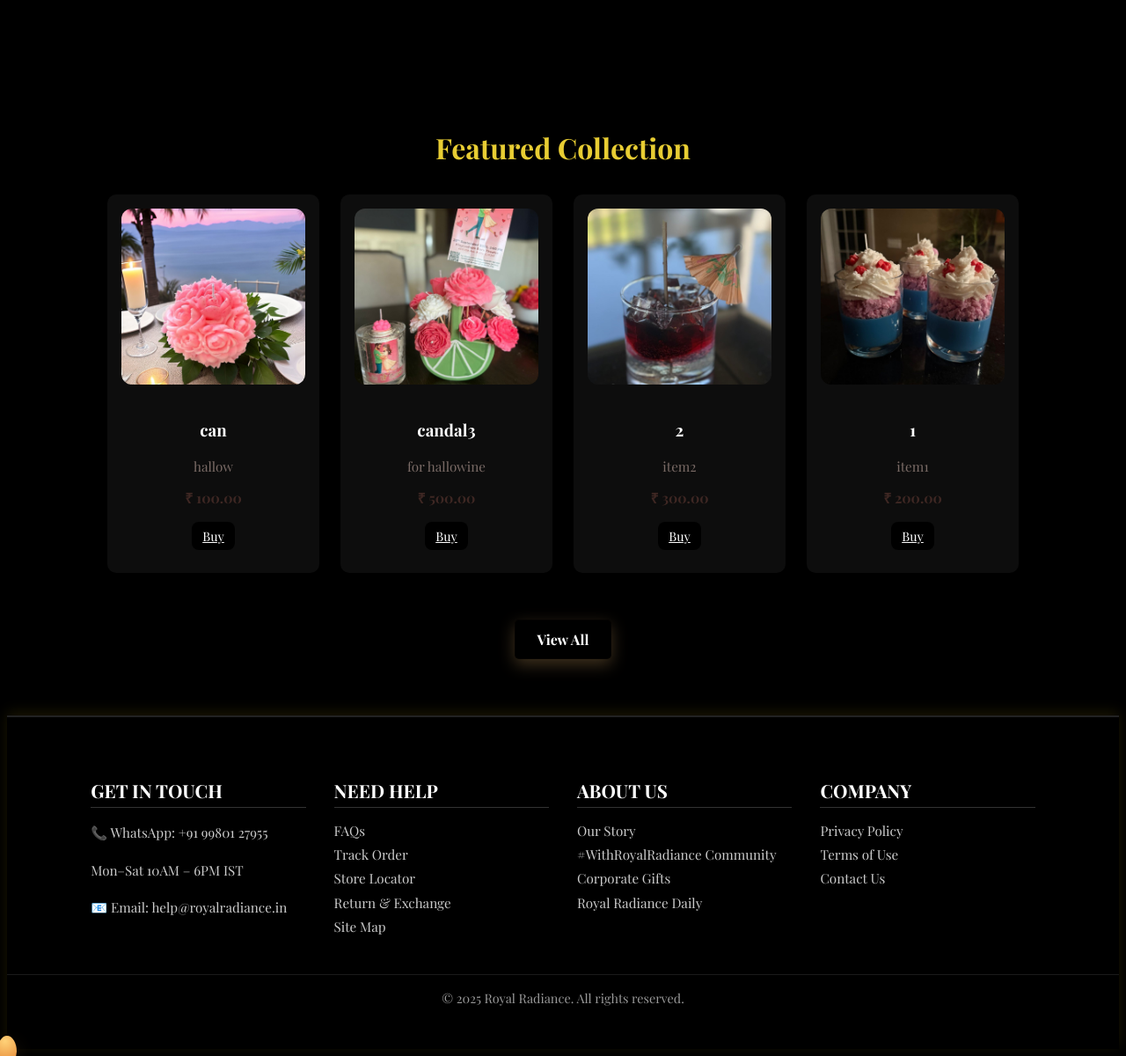
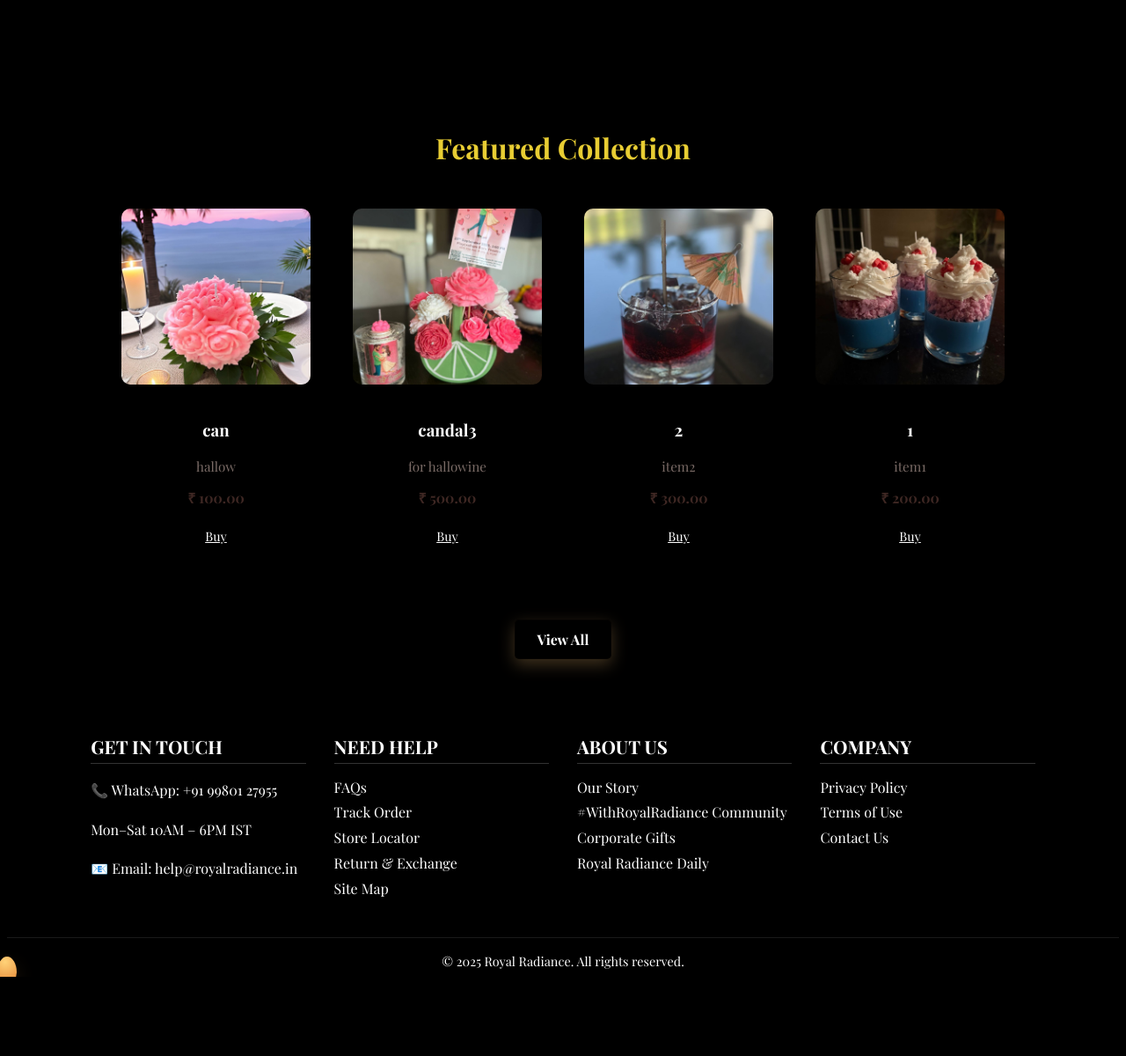
Before and after one commit to thenameisshreesh/royal-radiance, a Flask app: page / in a window 1280 px wide. Shown: the part 799-1999 px from the top of the page at 88% size. After the commit the page ends 1909 px from the top, so only its background shows below. Run offline with Flask 2, Linux system fonts and the light colour scheme; data comes from the database, SQL or seed files in the repository; some libraries are stand-ins or nearby versions; grey boxes are pictures that could not be loaded.

Commit message:
Updated project files

```diff
--- a/static/css/main.css
+++ b/static/css/main.css
@@ -102,8 +102,6 @@ body.theme{
 .flame-btn{position:relative;overflow:visible}
 .btn-flame{position:absolute;right:12px;top:50%;transform:translateY(-50%);width:18px;height:22px;border-radius:50%;background:linear-gradient(120deg,#ffd58a,#ff9f49);box-shadow:0 6px 18px rgba(255,160,80,0.28);}
 
-/* hover glow */
-a:hover, .btn:hover, .card:hover { box-shadow: 0 10px 40px rgba(255,190,90,0.16); }
 
 /* responsive */
 @media (max-width:800px){
--- a/templates/base.html
+++ b/templates/base.html
@@ -129,14 +129,29 @@
 
     /* === FOOTER === */
     .site-footer {
-      width: 100%;
-      background: #000;
-      border-top: 2px solid #222;
-      color: #fff;
-      padding: 3rem 0;
-      font-size: 0.95rem;
-      box-shadow: 0 -4px 15px rgba(255, 215, 0, 0.1);
-    }
+  position: relative;
+  background: #000; /* fallback */
+  color: #fff;
+  z-index: 2;
+}
+
+.site-footer::before {
+  content: "";
+  position: absolute;
+  top: 0;
+  left: 0;
+  width: 100%;
+  height: 100%;
+  background: rgba(0, 0, 0, 0.85); /* darkens area behind text */
+  z-index: -1; /* stays behind the footer content */
+}
+
+.site-footer * {
+  color: #fff !important; /* ensures all text and links stay white */
+}
+
+
+
 
     .footer-grid {
       display: flex;
--- a/templates/home.html
+++ b/templates/home.html
@@ -16,20 +16,19 @@ body {
 /* ===== Background flame video ===== */
 .bg-flame {
   position: fixed;
-  top: 50%;
-  left: 50%;
-  width: 80%;
-  height: auto;
-  max-width: 800px;
-  transform: translate(-50%, -50%);
+  top: 0;
+  left: 0;
+  width: 100%;
+  height: 100%;
   z-index: 0;
-  opacity: 0.2;
+  opacity: 0.5; /* adjust visibility */
   pointer-events: none;
 }
+
 .bg-flame video {
   width: 100%;
-  height: auto;
-  object-fit: contain;
+  height: 100%;
+  object-fit: cover; /* keeps it proportional but fills the screen */
 }
 
 /* smooth fade-in for all sections */
@@ -147,36 +146,45 @@ section {
   position: relative;
   z-index: 1;
 }
-.products-grid {
-  display: grid;
-  grid-template-columns: repeat(auto-fit, minmax(220px, 1fr));
-  gap: 1.5rem;
-  position: relative;
-  z-index: 1;
+
+
+.products-grid img {
+  border-radius: 10px;
+  transition: transform 0.4s ease, box-shadow 0.4s ease;
+  width: 100%;
 }
-.products-grid img {
-  border-radius: 12px;
-  transition: transform 0.4s ease, box-shadow 0.4s ease;
+
+.products-grid img:hover {
+  transform: none; /* disable image-only zoom */
+  box-shadow: none;
 }
-.products-grid img:hover {
-  transform: scale(1.05);
-  box-shadow: 0 0 25px rgba(255,255,255,0.4);
-}
+
+
 .center {
   text-align: center;
   margin: 2rem 0;
   position: relative;
   z-index: 1;
 }
+
+
 .card {
-  background: rgba(255,255,255,0.05);
+  background: rgba(0, 0, 0, 0.7); /* darker background */
   padding: 1rem;
   border-radius: 10px;
   text-align: center;
   color: white;
   transition: transform 0.3s ease, box-shadow 0.3s ease;
+  position: relative;
+  z-index: 1;
 }
-.card:hover { transform: translateY(-8px); box-shadow: 0 0 15px #e8cd33; }
+
+.card:hover {
+  transform: scale(1.05) translateY(-8px);
+  box-shadow: 0 0 25px #e8cd33;
+  z-index: 5; /* brings the entire card upfront */
+}
+
 </style>
 {% endblock %}
 
```
